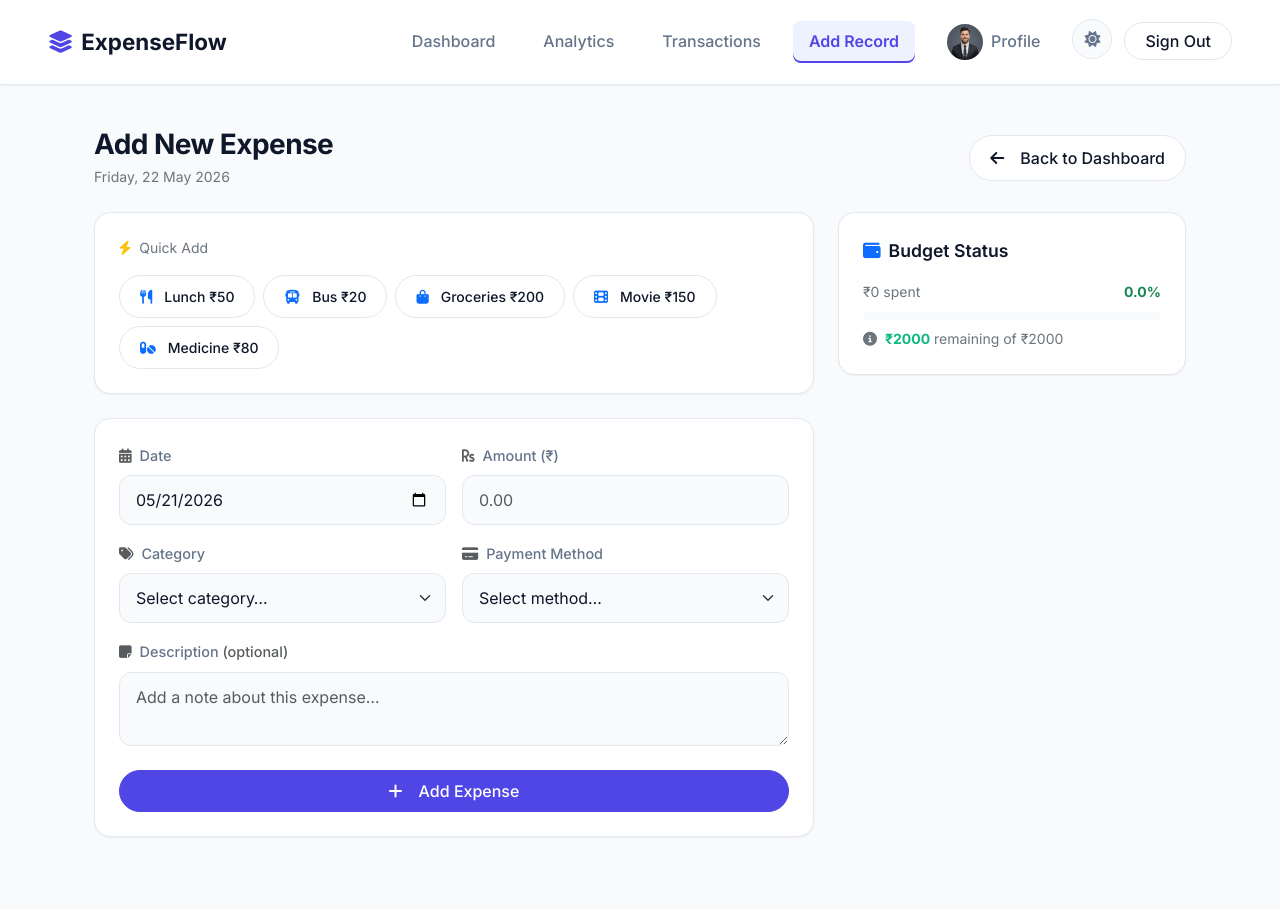
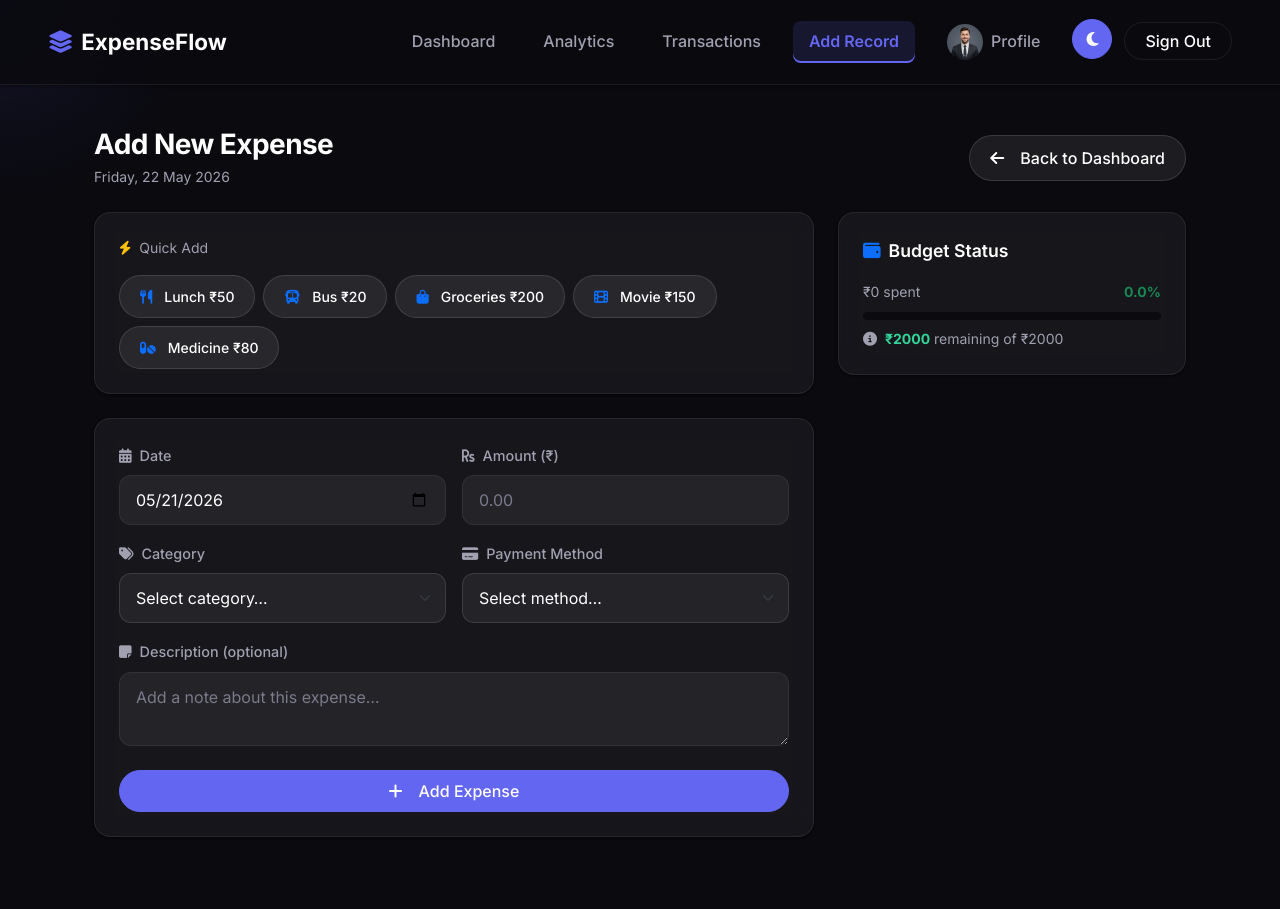
Before and after one commit to M3hul-raj/ExpenseFlow, a Flask app: page /add in a window 1280 px wide. Run offline with Flask 3, Linux system fonts and the light colour scheme; the visitor is signed in with stand-in values (Sample User, id 1); data that the repository does not hold is empty.

Commit message:
Set dark mode as absolute default for all new users

```diff
--- a/templates/base.html
+++ b/templates/base.html
@@ -14,7 +14,7 @@
     <script>
     (function() {
         var saved = localStorage.getItem('ef-theme');
-        var theme = saved || (window.matchMedia('(prefers-color-scheme: dark)').matches ? 'dark' : 'light');
+        var theme = saved || 'dark';
         document.documentElement.setAttribute('data-theme', theme);
         var meta = document.getElementById('metaThemeColor');
         if (meta) meta.content = theme === 'dark' ? '#0A0A0F' : '#4F46E5';
```
Also changed, not shown: 1 other file.
